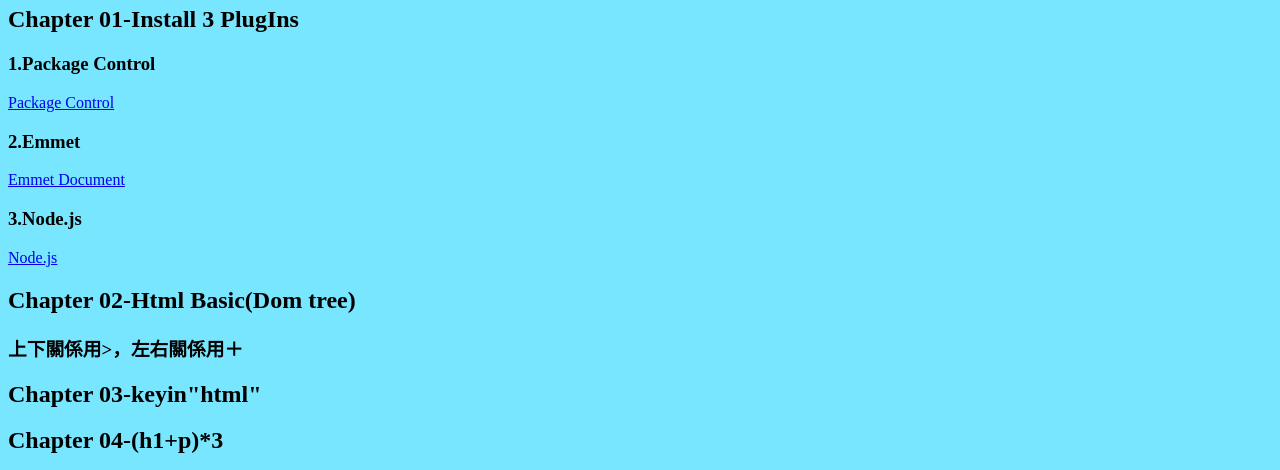
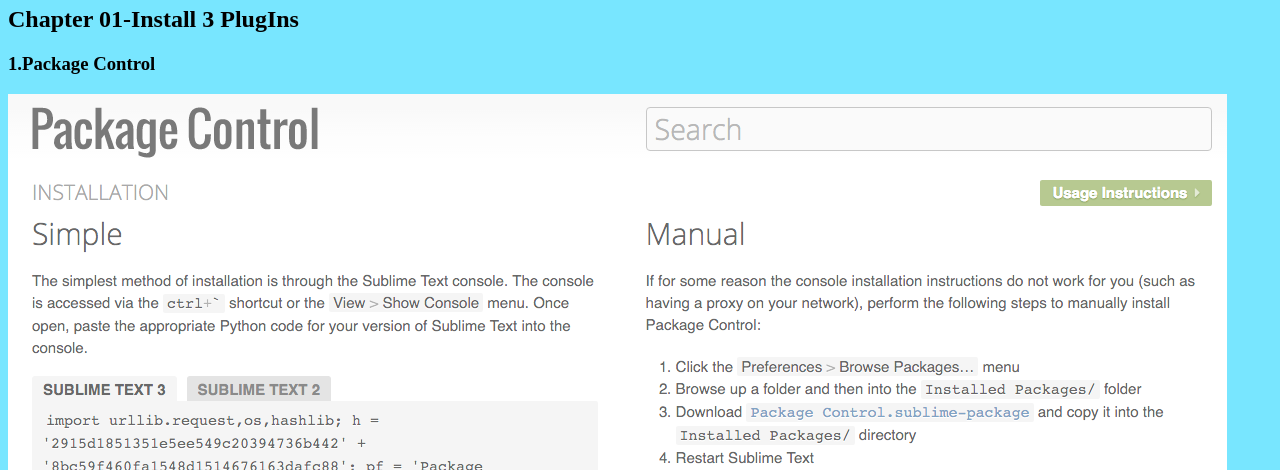
Before and after one commit to giovannichen0423/giovannichen0423.github.io, a plain HTML site: page basichtmltutorial/basichtmltutorial0312.html in a window 1280 px wide. Shown: the part 132-602 px from the top of the page. Drawn offline with Linux system fonts and the light colour scheme.

Commit message:
add <img> tag

```diff
--- a/basichtmltutorial/basichtmltutorial0312.html
+++ b/basichtmltutorial/basichtmltutorial0312.html
@@ -3,7 +3,7 @@
 
 <head>
     <meta charset="UTF-8">
-    <title>Document</title>
+    <title>basichtmltutorial</title>
 </head>
 
 <body bgcolor="#78e6ff">
@@ -12,6 +12,7 @@
         <h1>This content is about learning html's tutorial.</h1>
         <h2>Chapter 01-Install 3 PlugIns</h2>
         <h3>1.Package Control</h3>
+        <img src="img/Package Install.png"></img>
         <a href="https://packagecontrol.io/installation">Package Control</a>
         <h3>2.Emmet</h2>
         <a href="http://docs.emmet.io/">Emmet Document</a>
```
